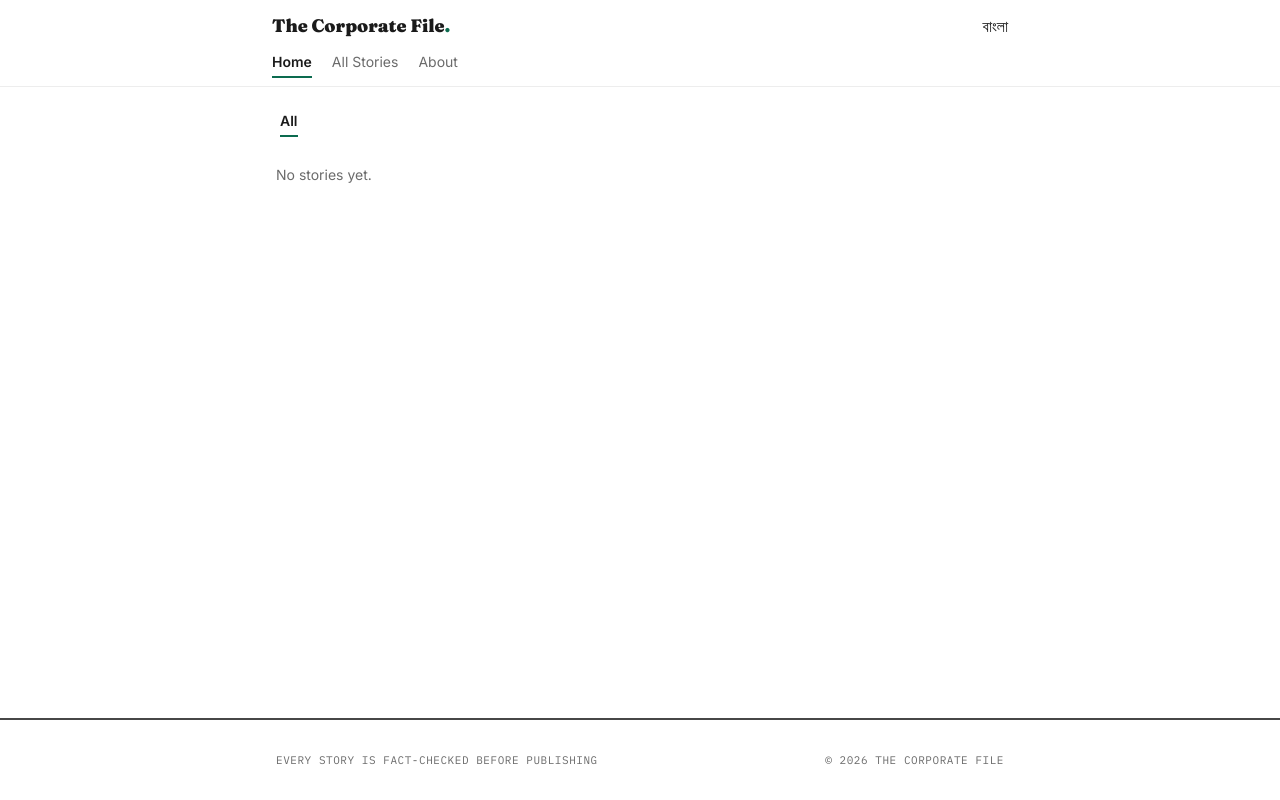
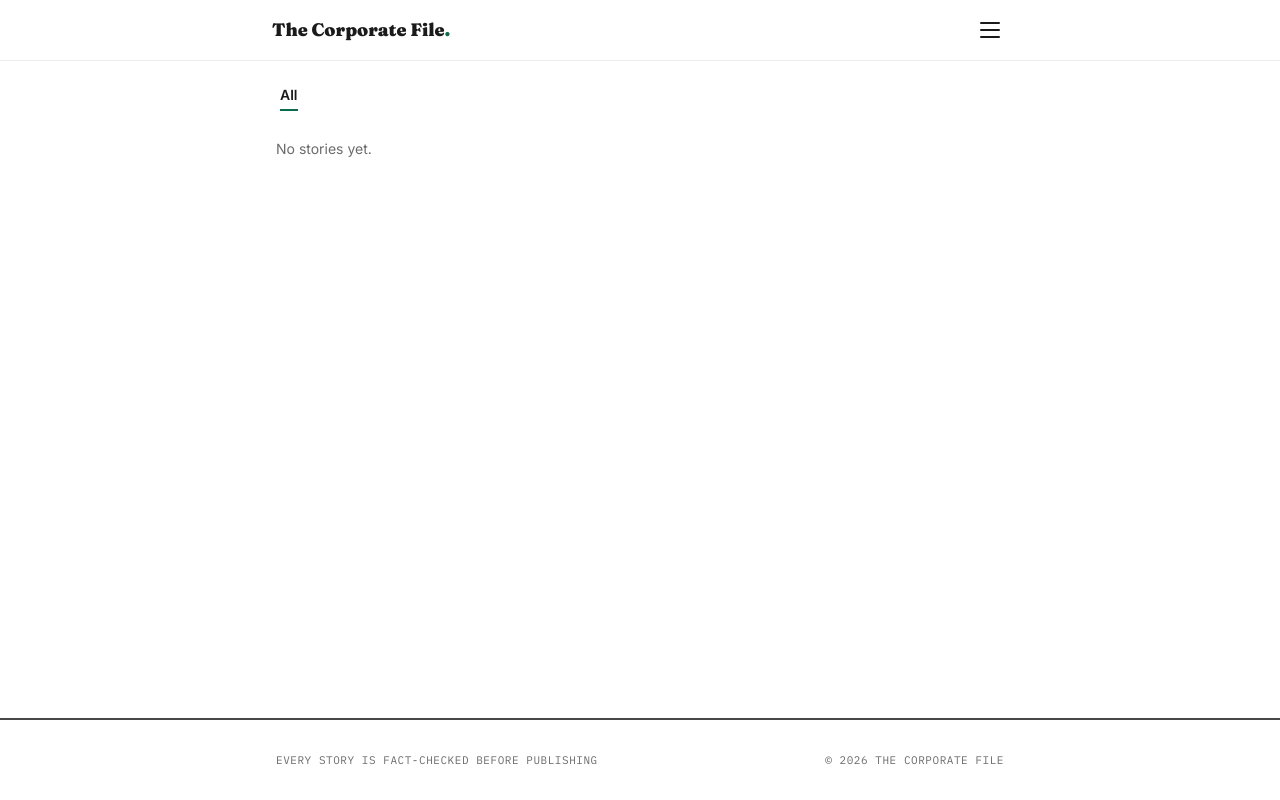
Before and after one commit to jakaria9596/Company-, a Next.js app: page /en in a window 1280 px wide. Built offline with nearby package versions, Linux system fonts and the light colour scheme; a web font is replaced by a local one.

Commit message:
Update Header.js

```diff
--- a/components/Header.js
+++ b/components/Header.js
@@ -1,26 +1,66 @@
+'use client';
+
+import { useState } from 'react';
 import Link from 'next/link';
-import LocaleSwitcher from './LocaleSwitcher';
 
-export default function Header({ locale, dict }) {
+export default function Header({ locale, dict, categories = [] }) {
+  const [menuOpen, setMenuOpen] = useState(false);
+
   return (
-    <header className="sticky top-0 bg-white z-20 border-b border-line">
+    <header className="sticky top-0 bg-white z-30 border-b border-line">
       <div className="max-w-3xl mx-auto px-4 py-3 flex items-center justify-between">
         <Link href={`/${locale}`} className="font-display-en text-lg font-black text-ink">
           {dict.siteName}<span className="text-accent">.</span>
         </Link>
-        <LocaleSwitcher locale={locale} dict={dict} />
+        <button
+          onClick={() => setMenuOpen(true)}
+          aria-label="Menu"
+          className="w-9 h-9 flex flex-col items-center justify-center gap-[5px]"
+        >
+          <span className="w-5 h-[2px] bg-ink rounded-full" />
+          <span className="w-5 h-[2px] bg-ink rounded-full" />
+          <span className="w-5 h-[2px] bg-ink rounded-full" />
+        </button>
       </div>
-      <nav className="max-w-3xl mx-auto px-4 flex gap-5 overflow-x-auto pb-2 text-sm">
-        <Link href={`/${locale}`} className="shrink-0 pb-1 font-semibold text-ink border-b-2 border-accent">
-          {dict.nav.home}
-        </Link>
-        <Link href={`/${locale}/blog`} className="shrink-0 pb-1 text-ink-soft border-b-2 border-transparent">
-          {dict.nav.blog}
-        </Link>
-        <Link href={`/${locale}/about`} className="shrink-0 pb-1 text-ink-soft border-b-2 border-transparent">
-          {dict.nav.about}
-        </Link>
-      </nav>
+
+      {menuOpen && (
+        <div className="fixed inset-0 z-40" onClick={() => setMenuOpen(false)}>
+          <div className="absolute inset-0 bg-black/30" />
+          <div
+            className="absolute top-0 right-0 h-full w-72 max-w-[80%] bg-white shadow-xl p-5"
+            onClick={(e) => e.stopPropagation()}
+          >
+            <div className="flex items-center justify-between mb-6">
+              <span className="font-display-en text-lg font-black text-ink">
+                {dict.siteName}
+              </span>
+              <button onClick={() => setMenuOpen(false)} className="text-2xl text-ink-soft leading-none">
+                ×
+              </button>
+            </div>
+
+            <div className="flex flex-col gap-1">
+              <Link
+                href={`/${locale}`}
+                onClick={() => setMenuOpen(false)}
+                className="py-3 border-b border-line text-ink font-semibold"
+              >
+                {locale === 'bn' ? 'সব' : 'All'}
+              </Link>
+              {categories.map((c) => (
+                <Link
+                  key={c}
+                  href={`/${locale}/category/${encodeURIComponent(c)}`}
+                  onClick={() => setMenuOpen(false)}
+                  className="py-3 border-b border-line text-ink-soft font-medium"
+                >
+                  {c}
+                </Link>
+              ))}
+            </div>
+          </div>
+        </div>
+      )}
     </header>
   );
 }
```
